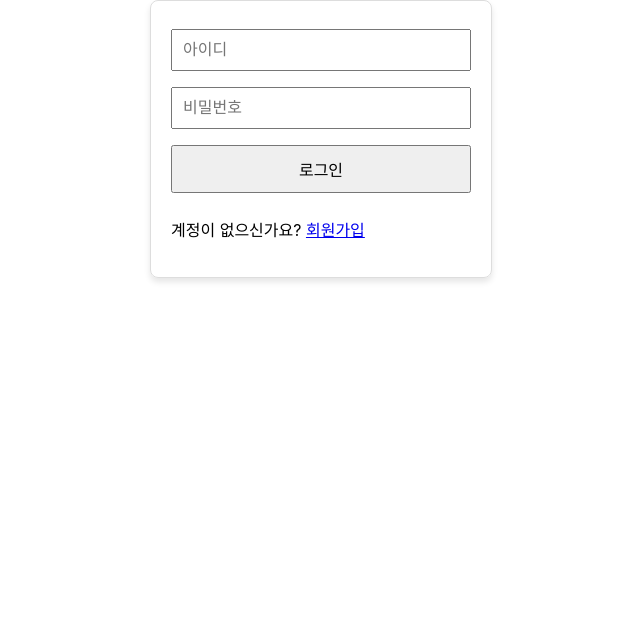
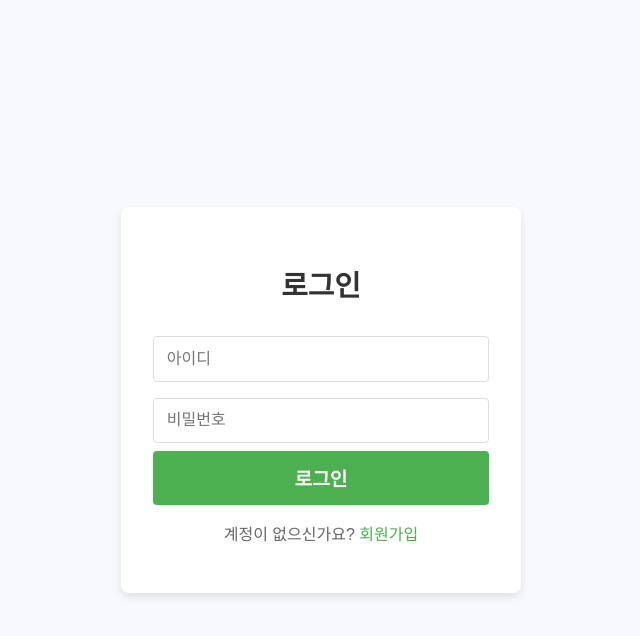
Before and after one commit to JoHojeong/CloudWebService, a React (Create React App) app: page / in a window 1280 px wide. Shown: the top 636 px of the page, without its empty margins (319-959 px from the left). Built offline with nearby package versions, Linux system fonts and the light colour scheme.

Commit message:
대쉬보드 CSS설정

```diff
--- /dev/null
+++ b/src/components/Alerts.css
@@ -0,0 +1,27 @@
+/* src/components/Alerts.css */
+.alerts {
+    background-color: #ffffff;
+    padding: 1.5rem;
+    border-radius: 8px;
+    box-shadow: 0 4px 8px rgba(0, 0, 0, 0.1);
+    margin: 1rem;
+    max-width: 600px;
+}
+
+.alerts h2 {
+    color: #333;
+    margin-bottom: 1rem;
+}
+
+.alerts ul {
+    list-style-type: none;
+    padding: 0;
+}
+
+.alerts li {
+    background: #f7f9fc;
+    padding: 10px;
+    margin: 5px 0;
+    border-radius: 4px;
+    border-left: 5px solid #4CAF50;
+}
--- /dev/null
+++ b/src/components/Alerts.js
@@ -0,0 +1,37 @@
+import React, { useEffect, useState } from 'react';
+
+function Alerts() {
+    const [alerts, setAlerts] = useState([]);
+
+    // 10초마다 알림 데이터 조회
+    useEffect(() => {
+        const fetchAlerts = async () => {
+            try {
+                const response = await fetch('https://api-id.execute-api.region.amazonaws.com/prod/alerts');
+                const data = await response.json();
+                setAlerts(data);
+            } catch (error) {
+                console.error('Error fetching alerts:', error);
+            }
+        };
+
+        fetchAlerts();
+        const interval = setInterval(fetchAlerts, 10000);
+        return () => clearInterval(interval); // 컴포넌트 언마운트 시 interval 정리
+    }, []);
+
+    return (
+        <div className="alerts">
+            <h2>알림 목록</h2>
+            <ul>
+                {alerts.map((alert) => (
+                    <li key={alert.AlertId}>
+                        <strong>{new Date(alert.Timestamp).toLocaleString()}</strong>: {alert.Message}
+                    </li>
+                ))}
+            </ul>
+        </div>
+    );
+}
+
+export default Alerts;
--- a/src/components/Dashboard.css
+++ b/src/components/Dashboard.css
@@ -1,25 +1,37 @@
 /* src/components/Dashboard.css */
 .dashboard {
     display: flex;
-    flex-direction: column;
-    padding: 20px;
+    justify-content: space-between;
+    padding: 2rem;
+    background-color: #f7f9fc;
+    font-family: Arial, sans-serif;
+    gap: 1rem;
 }
 
-.user-info, .device-status {
-    margin: 10px 0;
-    padding: 15px;
-    border: 1px solid #ddd;
-    border-radius: 8px;
+.left-section, .right-section {
+    flex: 1;
+    max-width: 48%;
 }
 
-.device {
-    padding: 8px;
-    border-bottom: 1px solid #ccc;
-    margin-bottom: 10px;
+.card {
+    background-color: #ffffff;
+    padding: 1.5rem;
+    border-radius: 8px;
+    box-shadow: 0 4px 8px rgba(0, 0, 0, 0.1);
 }
 
-.device h4 {
-    margin-bottom: 8px;
+.card h3, .card h4 {
+    color: #333;
+}
+
+.alerts-section {
+    margin-top: 1rem;
+    padding-top: 1rem;
+    border-top: 1px solid #ddd;
+}
+
+.device-status {
+    margin-top: 1rem;
 }
 
 .device input[type="range"] {
@@ -27,14 +39,27 @@
     margin: 10px 0;
 }
 
+.device .temperature-input {
+    width: 100%;
+    padding: 8px;
+    font-size: 1rem;
+    text-align: center;
+    margin-top: 5px;
+    border: 1px solid #ddd;
+    border-radius: 4px;
+}
+
 .device button {
-    padding: 8px 16px;
-    font-size: 14px;
+    width: 100%;
+    padding: 10px;
+    font-size: 1rem;
+    font-weight: bold;
+    color: white;
     background-color: #4CAF50;
-    color: white;
     border: none;
     border-radius: 4px;
     cursor: pointer;
+    transition: background-color 0.3s ease;
 }
 
 .device button:hover {
--- a/src/components/Dashboard.js
+++ b/src/components/Dashboard.js
@@ -1,55 +1,44 @@
 // src/components/Dashboard.js
 import React, { useState } from 'react';
+import Alerts from './Alerts';
 import './Dashboard.css';
 
 function Dashboard() {
-    // 기본 정보
-    const userInfo = {
-        name: "김현",
-        email: "mcz@mcz.com"
+    const userInfo = { name: "김현", email: "mcz@mcz.com" };
+    const [boiler, setBoiler] = useState({ temperature: 28, isOn: true });
+    const [airConditioner, setAirConditioner] = useState({ temperature: 26, isOn: true });
+
+    // 슬라이더와 텍스트 입력 필드 모두 온도 조절이 가능하도록 수정
+    const handleTemperatureChange = (device, value) => {
+        const temperature = parseInt(value, 10);
+        if (device === 'boiler') setBoiler((prev) => ({ ...prev, temperature }));
+        if (device === 'airConditioner') setAirConditioner((prev) => ({ ...prev, temperature }));
     };
 
-    // 상태 관리
-    const [boiler, setBoiler] = useState({
-        temperature: 28,
-        isOn: true
-    });
-
-    const [airConditioner, setAirConditioner] = useState({
-        temperature: 26,
-        isOn: true
-    });
-
-    // 온도 조절 함수
-    const handleTemperatureChange = (device, value) => {
-        if (device === 'boiler') {
-            setBoiler((prevState) => ({ ...prevState, temperature: value }));
-        } else if (device === 'airConditioner') {
-            setAirConditioner((prevState) => ({ ...prevState, temperature: value }));
-        }
-    };
-
-    // 전원 ON/OFF 토글 함수
     const togglePower = (device) => {
-        if (device === 'boiler') {
-            setBoiler((prevState) => ({ ...prevState, isOn: !prevState.isOn }));
-        } else if (device === 'airConditioner') {
-            setAirConditioner((prevState) => ({ ...prevState, isOn: !prevState.isOn }));
-        }
+        if (device === 'boiler') setBoiler((prev) => ({ ...prev, isOn: !prev.isOn }));
+        if (device === 'airConditioner') setAirConditioner((prev) => ({ ...prev, isOn: !prev.isOn }));
     };
 
     return (
         <div className="dashboard">
-            {/* 기본 정보 */}
-            <div className="user-info">
+            <div className="left-section">
+                <div className="user-info card">
                     <h3>기본 정보</h3>
                     <p>이름: {userInfo.name}</p>
                     <p>이메일: {userInfo.email}</p>
+
+                    <div className="alerts-section">
+                        <h4>알림 목록</h4>
+                        <Alerts />
+                    </div>
+                </div>
             </div>
 
-            {/* 보일러 상태 */}
-            <div className="device-status">
+            <div className="right-section">
+                <div className="device-status card">
                     <h3>연결된 기기 및 상태</h3>
+
                     <div className="device">
                         <h4>보일러</h4>
                         <p>온도: {boiler.temperature}°C</p>
@@ -60,13 +49,20 @@ function Dashboard() {
                             value={boiler.temperature}
                             onChange={(e) => handleTemperatureChange('boiler', e.target.value)}
                         />
+                        <input
+                            type="number"
+                            min="15"
+                            max="30"
+                            value={boiler.temperature}
+                            onChange={(e) => handleTemperatureChange('boiler', e.target.value)}
+                            className="temperature-input"
+                        />
                         <p>난방: {boiler.isOn ? "ON" : "OFF"}</p>
                         <button onClick={() => togglePower('boiler')}>
                             {boiler.isOn ? "Turn OFF" : "Turn ON"}
                         </button>
                     </div>
 
-                {/* 에어컨 상태 */}
                     <div className="device">
                         <h4>에어컨</h4>
                         <p>온도: {airConditioner.temperature}°C</p>
@@ -77,6 +73,14 @@ function Dashboard() {
                             value={airConditioner.temperature}
                             onChange={(e) => handleTemperatureChange('airConditioner', e.target.value)}
                         />
+                        <input
+                            type="number"
+                            min="18"
+                            max="30"
+                            value={airConditioner.temperature}
+                            onChange={(e) => handleTemperatureChange('airConditioner', e.target.value)}
+                            className="temperature-input"
+                        />
                         <p>전원: {airConditioner.isOn ? "ON" : "OFF"}</p>
                         <button onClick={() => togglePower('airConditioner')}>
                             {airConditioner.isOn ? "Turn OFF" : "Turn ON"}
@@ -84,6 +88,7 @@ function Dashboard() {
                     </div>
                 </div>
             </div>
+        </div>
     );
 }
 
--- a/src/components/LoginPage.css
+++ b/src/components/LoginPage.css
@@ -1,17 +1,77 @@
 /* src/components/LoginPage.css */
-.login-container {
-    display: flex;
-    flex-direction: column;
-    width: 300px;
-    margin: auto;
-    padding: 20px;
-    border: 1px solid #ddd;
-    border-radius: 8px;
-    box-shadow: 0 4px 6px rgba(0, 0, 0, 0.1);
+* {
+    box-sizing: border-box;
 }
 
-.login-container input, .login-container button {
-    margin: 8px 0;
-    padding: 10px;
-    font-size: 16px;
+body {
+    font-family: Arial, sans-serif;
+    background-color: #f7f9fc;
+    margin: 0;
+    display: flex;
+    justify-content: center;
+    align-items: center;
+    height: 100vh;
 }
+
+.login-wrapper {
+    display: flex;
+    justify-content: center;
+    align-items: center;
+    height: 100vh;
+}
+
+.login-container {
+    background-color: #ffffff;
+    width: 100%;
+    max-width: 400px;
+    padding: 2rem;
+    border-radius: 8px;
+    box-shadow: 0 4px 8px rgba(0, 0, 0, 0.1);
+    text-align: center;
+}
+
+.login-container h2 {
+    margin-bottom: 1.5rem;
+    color: #333;
+    font-size: 1.8rem;
+}
+
+.login-container input {
+    width: 100%;
+    padding: 0.8rem;
+    margin: 0.5rem 0;
+    border: 1px solid #ddd;
+    border-radius: 4px;
+    font-size: 1rem;
+}
+
+.login-container button {
+    width: 100%;
+    padding: 0.8rem;
+    background-color: #4CAF50;
+    color: white;
+    border: none;
+    border-radius: 4px;
+    font-size: 1.2rem;
+    font-weight: bold;
+    cursor: pointer;
+    transition: background-color 0.3s ease;
+}
+
+.login-container button:hover {
+    background-color: #45a049;
+}
+
+.login-container p {
+    margin-top: 1rem;
+    color: #666;
+}
+
+.login-container a {
+    color: #4CAF50;
+    text-decoration: none;
+}
+
+.login-container a:hover {
+    text-decoration: underline;
+}
--- a/src/components/LoginPage.js
+++ b/src/components/LoginPage.js
@@ -5,11 +5,14 @@ import './LoginPage.css';
 
 function LoginPage() {
     return (
-        <div className="login-container">
-            <input type="text" placeholder="아이디" />
-            <input type="password" placeholder="비밀번호" />
-            <button>로그인</button>
-            <p>계정이 없으신가요? <Link to="/signup">회원가입</Link></p>
+        <div className="login-wrapper">
+            <div className="login-container">
+                <h2>로그인</h2>
+                <input type="text" placeholder="아이디" />
+                <input type="password" placeholder="비밀번호" />
+                <button>로그인</button>
+                <p>계정이 없으신가요? <Link to="/signup">회원가입</Link></p>
+            </div>
         </div>
     );
 }
```
Lines whose indentation alone changed are shown as unchanged.
